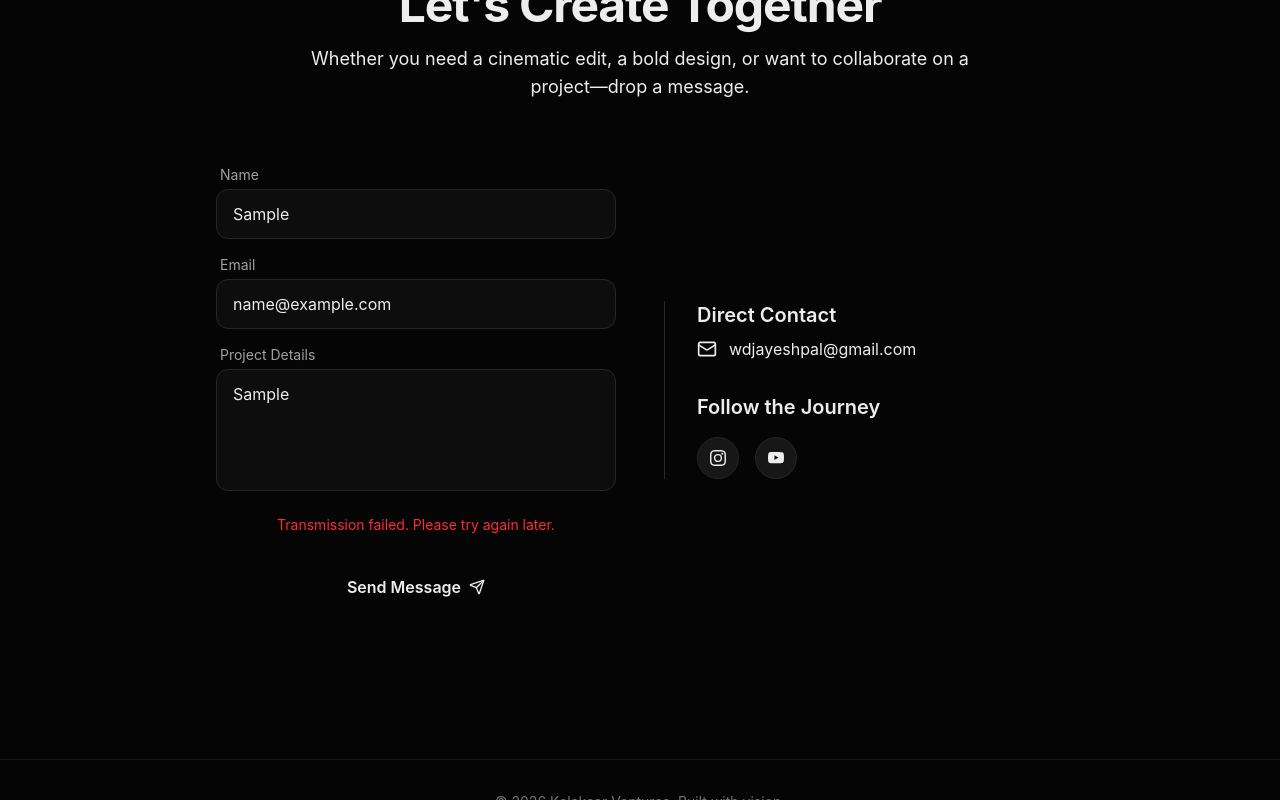
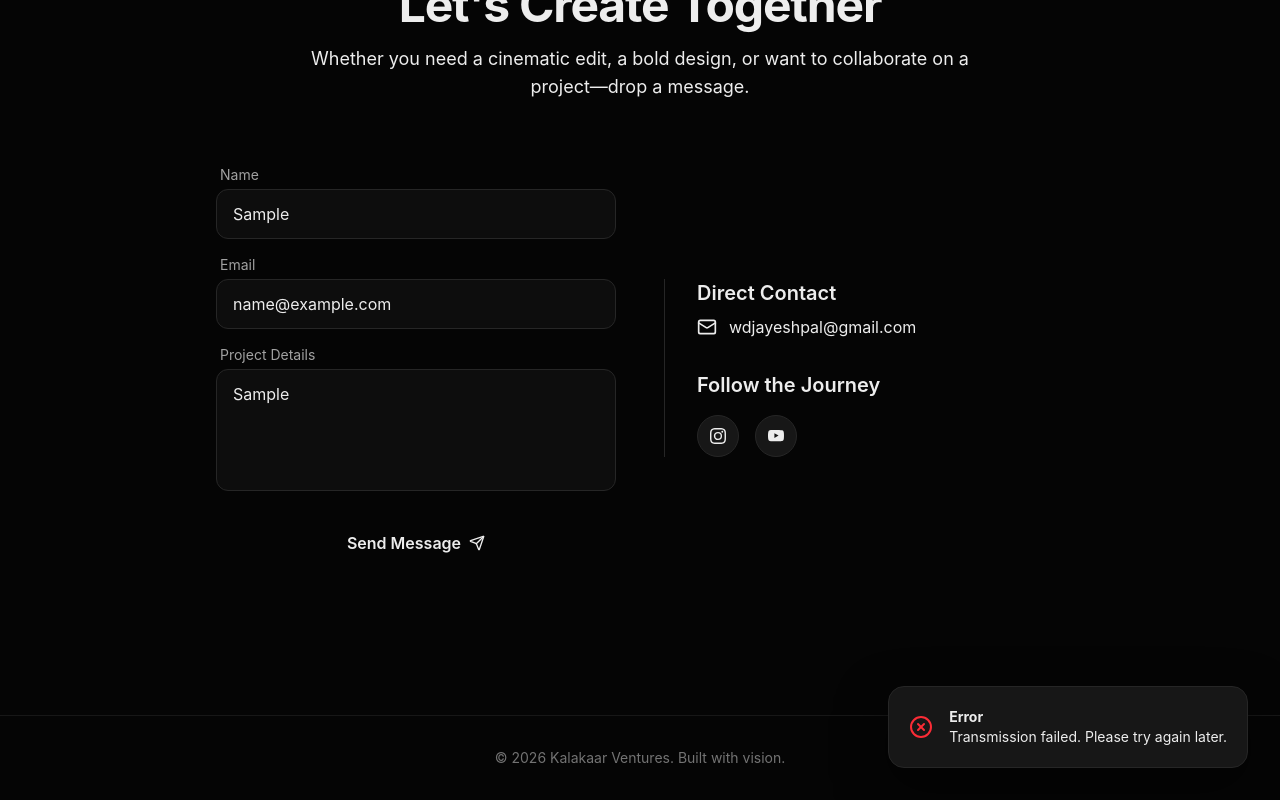
Before and after one commit to jayeshpal001/Kalakaar-Ventures-react, a React (Vite) app in the folder client/: page / in a window 1280 px wide. Both pictures are taken after typing "Sample", "name@example.com", "Sample" into the empty fields and a click on the button "Send Message". Shown: the part 2715-3515 px from the top of the page. Built offline with nearby package versions, Linux system fonts and the light colour scheme; no server answers.

Commit message:
new custom toast added in contact section

```diff
--- a/client/src/components/sections/Contact.jsx
+++ b/client/src/components/sections/Contact.jsx
@@ -1,11 +1,15 @@
 import { useState } from "react";
 import { motion } from "framer-motion";
-import { Mail,  Send, CheckCircle } from "lucide-react";
+import { Mail, Send } from "lucide-react";
 import { useSendMessageMutation } from "../../features/api/apiSlice";
+import { useToast } from "../../hooks/useToast"; // Import the custom hook
 
 export default function Contact() {
     const [formData, setFormData] = useState({ name: "", email: "", message: "" });
-    const [sendMessage, { isLoading, isSuccess, isError }] = useSendMessageMutation();
+    const [sendMessage, { isLoading }] = useSendMessageMutation();
+
+    // Initialize the stylish toast
+    const { showToast, ToastComponent } = useToast();
 
     const handleChange = (e) => {
         setFormData({ ...formData, [e.target.id]: e.target.value });
@@ -16,13 +20,24 @@ export default function Contact() {
         try {
             await sendMessage(formData).unwrap();
             setFormData({ name: "", email: "", message: "" }); // Clear form on success
+
+            // Trigger the animated success toast
+            showToast("Transmission successful. I will be in touch shortly.", "success");
+
         } catch (err) {
             console.error("Message transmission failed:", err);
+
+            // Trigger the animated error toast
+            showToast("Transmission failed. Please try again later.", "error");
         }
     };
 
     return (
-        <section id="contact" className="py-24 px-6 max-w-4xl mx-auto w-full">
+        <section id="contact" className="py-24 px-6 max-w-4xl mx-auto w-full relative">
+
+            {/* Render the Toast UI anywhere in the component (it is fixed to the screen) */}
+            <ToastComponent />
+
             <motion.div
                 initial={{ opacity: 0, y: 20 }}
                 whileInView={{ opacity: 1, y: 0 }}
@@ -45,16 +60,8 @@ export default function Contact() {
                     viewport={{ once: true }}
                     transition={{ duration: 0.6, delay: 0.2 }}
                     onSubmit={handleSubmit}
-                    className="flex flex-col gap-4 relative"
+                    className="flex flex-col gap-4"
                 >
-                    {isSuccess ? (
-                        <div className="absolute inset-0 bg-background/90 flex flex-col items-center justify-center rounded-xl z-10 border border-neutral-800">
-                            <CheckCircle className="text-green-500 w-12 h-12 mb-4" />
-                            <h3 className="text-xl font-bold text-foreground mb-2">Transmission Successful</h3>
-                            <p className="text-muted text-center text-sm px-6">Your message has been securely routed to Kalakaar Ventures. I will be in touch shortly.</p>
-                        </div>
-                    ) : null}
-
                     <div className="flex flex-col gap-1">
                         <label htmlFor="name" className="text-sm text-neutral-400 pl-1">Name</label>
                         <input required type="text" id="name" value={formData.name} onChange={handleChange} placeholder="How should I address you?" className="w-full bg-neutral-900/50 border border-neutral-800 rounded-xl px-4 py-3 text-foreground placeholder:text-neutral-600 focus:outline-none focus:border-accent transition-colors" />
@@ -67,8 +74,6 @@ export default function Contact() {
                         <label htmlFor="message" className="text-sm text-neutral-400 pl-1">Project Details</label>
                         <textarea required id="message" value={formData.message} onChange={handleChange} rows={4} placeholder="Tell me about your vision..." className="w-full bg-neutral-900/50 border border-neutral-800 rounded-xl px-4 py-3 text-foreground placeholder:text-neutral-600 focus:outline-none focus:border-accent transition-colors resize-none" />
                     </div>
-
-                    {isError && <p className="text-red-500 text-sm text-center mt-2">Transmission failed. Please try again later.</p>}
 
                     <button
                         type="submit"
@@ -89,7 +94,7 @@ export default function Contact() {
                 >
                     <div>
                         <h3 className="text-xl font-semibold mb-2 text-foreground">Direct Contact</h3>
-                        <a href="mailto:hello@kalakaarventures.com" className="flex items-center gap-3 text-muted hover:text-accent transition-colors">
+                        <a href="mailto:wdjayeshpal@gmail.com" className="flex items-center gap-3 text-muted hover:text-accent transition-colors">
                             <Mail className="w-5 h-5" /> wdjayeshpal@gmail.com
                         </a>
                     </div>
@@ -104,7 +109,8 @@ export default function Contact() {
                             <a href="#" className="p-3 bg-neutral-900 border border-neutral-800 rounded-full hover:bg-neutral-800 transition-colors text-foreground">
                                 <svg xmlns="http://www.w3.org/2000/svg" width="16" height="16" fill="currentColor" className="bi bi-youtube" viewBox="0 0 16 16">
                                     <path d="M8.051 1.999h.089c.822.003 4.987.033 6.11.335a2.01 2.01 0 0 1 1.415 1.42c.101.38.172.883.22 1.402l.01.104.022.26.008.104c.065.914.073 1.77.074 1.957v.075c-.001.194-.01 1.108-.082 2.06l-.008.105-.009.104c-.05.572-.124 1.14-.235 1.558a2.01 2.01 0 0 1-1.415 1.42c-1.16.312-5.569.334-6.18.335h-.142c-.309 0-1.587-.006-2.927-.052l-.17-.006-.087-.004-.171-.007-.171-.007c-1.11-.049-2.167-.128-2.654-.26a2.01 2.01 0 0 1-1.415-1.419c-.111-.417-.185-.986-.235-1.558L.09 9.82l-.008-.104A31 31 0 0 1 0 7.68v-.123c.002-.215.01-.958.064-1.778l.007-.103.003-.052.008-.104.022-.26.01-.104c.048-.519.119-1.023.22-1.402a2.01 2.01 0 0 1 1.415-1.42c.487-.13 1.544-.21 2.654-.26l.17-.007.172-.006.086-.003.171-.007A100 100 0 0 1 7.858 2zM6.4 5.209v4.818l4.157-2.408z" />
-                                </svg>                            </a>
+                                </svg>
+                            </a>
                         </div>
                     </div>
                 </motion.div>
--- /dev/null
+++ b/client/src/hooks/useToast.jsx
@@ -0,0 +1,48 @@
+import { useState, useCallback } from "react";
+import { motion, AnimatePresence } from "framer-motion";
+import { CheckCircle, XCircle } from "lucide-react";
+
+export function useToast() {
+    const [toast, setToast] = useState({ visible: false, message: "", type: "success" });
+
+    const showToast = useCallback((message, type = "success") => {
+        setToast({ visible: true, message, type });
+
+        // Auto-hide the toast after 4 seconds
+        setTimeout(() => {
+            setToast((prev) => ({ ...prev, visible: false }));
+        }, 4000);
+    }, []);
+
+    const ToastComponent = () => (
+        <AnimatePresence>
+            {toast.visible && (
+                <motion.div
+                    initial={{ opacity: 0, y: 50, scale: 0.9 }}
+                    animate={{
+                        opacity: 1,
+                        y: 0,
+                        scale: 1,
+                        transition: { type: "spring", stiffness: 400, damping: 25 }
+                    }}
+                    exit={{ opacity: 0, scale: 0.9, y: 20, transition: { duration: 0.2 } }}
+                    className="fixed bottom-8 right-8 z-50 flex items-center gap-4 bg-neutral-900 border border-neutral-800 p-5 rounded-2xl shadow-[0_20px_50px_rgba(0,0,0,0.5)]"
+                >
+                    {toast.type === "success" ? (
+                        <CheckCircle className="text-green-500 w-6 h-6" />
+                    ) : (
+                        <XCircle className="text-red-500 w-6 h-6" />
+                    )}
+                    <div className="flex flex-col">
+                        <span className="text-foreground font-bold text-sm">
+                            {toast.type === "success" ? "System Notification" : "Error"}
+                        </span>
+                        <span className="text-muted text-sm">{toast.message}</span>
+                    </div>
+                </motion.div>
+            )}
+        </AnimatePresence>
+    );
+
+    return { showToast, ToastComponent };
+}
```
